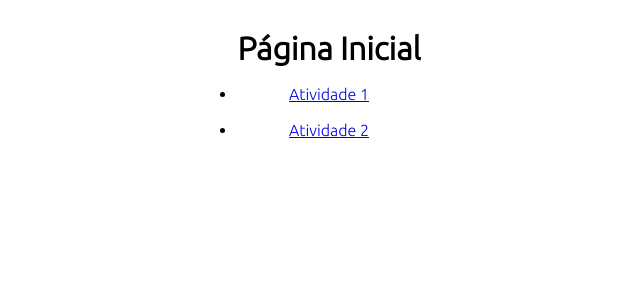
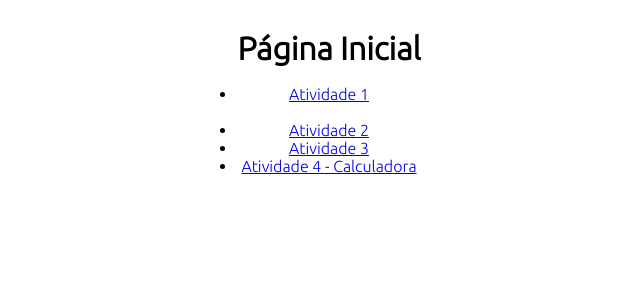
Before and after one commit to Spanyk/Lab-Engenharia-React-app, a React (Create React App) app: page / in a window 1280 px wide. Shown: the top 300 px of the page, without its empty margins (311-951 px from the left). Built offline with nearby package versions, Linux system fonts and the light colour scheme; a web font is replaced by a local one.

Commit message:
Adicionando componentes: Gallery e Calculadora

```diff
--- /dev/null
+++ b/src/pages/Aula3/Gallery.js
@@ -0,0 +1,21 @@
+import React from "react";
+
+export function Profile({link, alt}) {
+    return(
+        <img
+            src={link}
+            alt={alt}
+        />
+    );
+}
+
+export default function Gallery() {
+    return (
+        <section>
+            <h1>Galeria de Imagens</h1>
+            <Profile link={"https://sm.ign.com/t/ign_br/screenshot/default/darth-vader_5yvm.1200.jpg"} alt={"Darth Vader"} />
+            <Profile link={"https://img.olhardigital.com.br/wp-content/uploads/2022/05/christensen-anakin.jpg"} alt={"Anakin Skywalker"} />
+            <Profile link={"https://www.saboresajinomoto.com.br/uploads/images/posts/wall_e_5c757d90ccce15.27507640.jpg"} alt={"Walle-e"} />
+        </section>
+    );
+}
--- /dev/null
+++ b/src/pages/Aula3/index.js
@@ -0,0 +1,8 @@
+import {Profile } from "./Gallery";
+
+
+export default function Atv4() {
+    return(
+        <Profile link={"https://www.saboresajinomoto.com.br/uploads/images/posts/wall_e_5c757d90ccce15.27507640.jpg"} alt={"Walle-e"} />
+    );
+}
--- /dev/null
+++ b/src/pages/Aula4/index.js
@@ -0,0 +1,10 @@
+import react from "react";
+
+
+export default function Atv4() {
+    return(
+        <>
+        <h2>Calculadora :D </h2>
+        </>
+    );
+}
--- a/src/pages/Home/Home.js
+++ b/src/pages/Home/Home.js
@@ -15,6 +15,12 @@ export const Home = () => {
                     <li>
                         <Link to="/exercicio/atv2" >Atividade 2</Link>
                     </li>
+                    <li>
+                        <Link to="/exercicio/atv3" >Atividade 3</Link>
+                    </li>
+                    <li>
+                        <Link to="/exercicio/atv4" >Atividade 4 - Calculadora</Link>
+                    </li>
                 </ul>
             </nav>
         </div>
--- a/src/router.js
+++ b/src/router.js
@@ -4,6 +4,8 @@ import { BrowserRouter, Route, Routes } from "react-router-dom";
 import { Home } from './pages/Home/Home';
 import Atv1 from "./pages/Aula1/atv1";
 import Atv2 from "./pages/Aula2/atv2";
+import Atv3 from "./pages/Aula3/index";
+import Atv4 from "./pages/Aula4/index";
 
 
 export default function Router() {
@@ -13,6 +15,9 @@ export default function Router() {
                 <Route path="/" element={<Home />} />
                 <Route path="/exercicio/atv1" element={<Atv1 />} />
                 <Route path="/exercicio/atv2" element={<Atv2 />} />
+                <Route path="/exercicio/atv3" element={<Atv3 />} />
+                <Route path="/exercicio/atv4" element={<Atv4 />} />
+
             </Routes>
         </BrowserRouter>
     )
```
